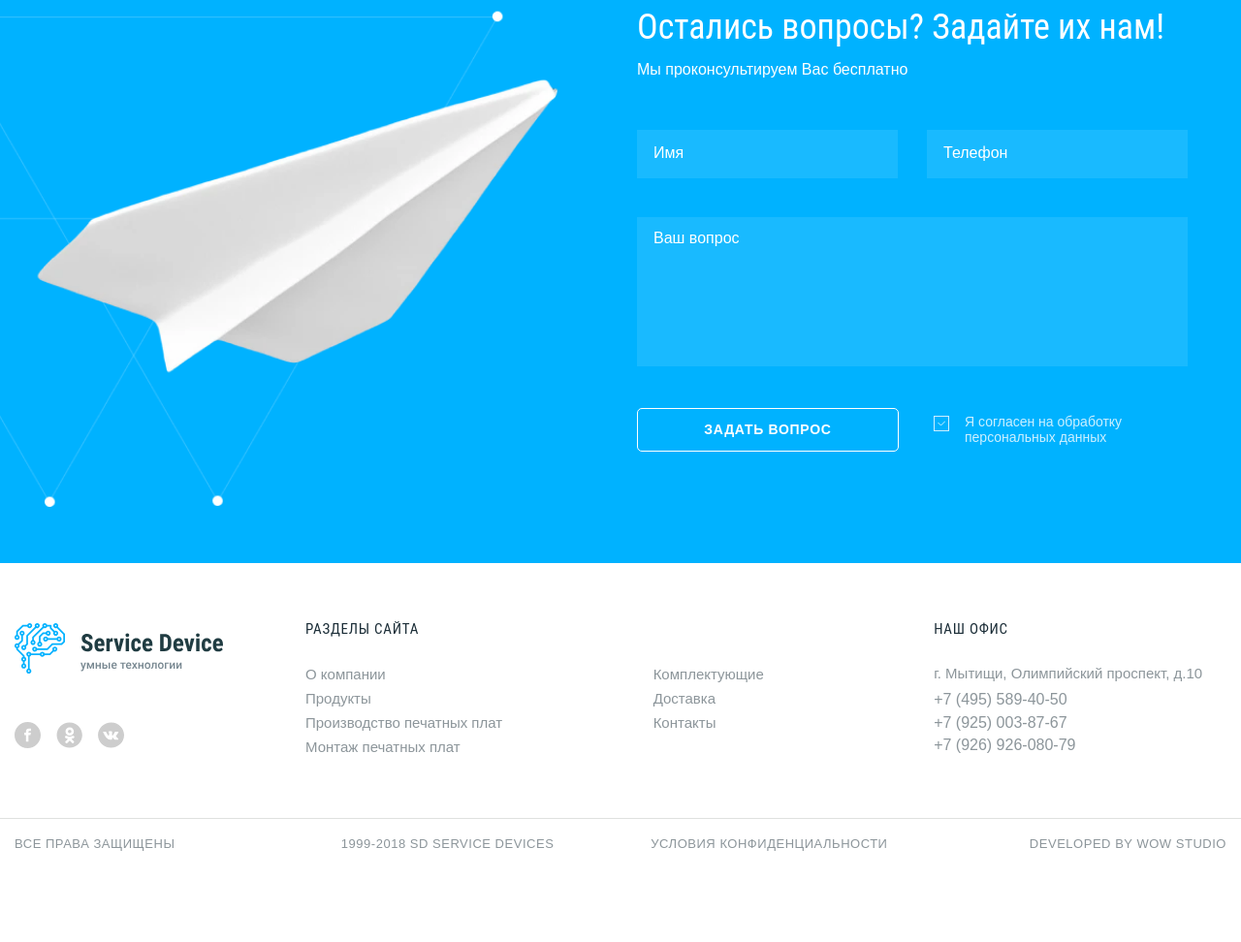
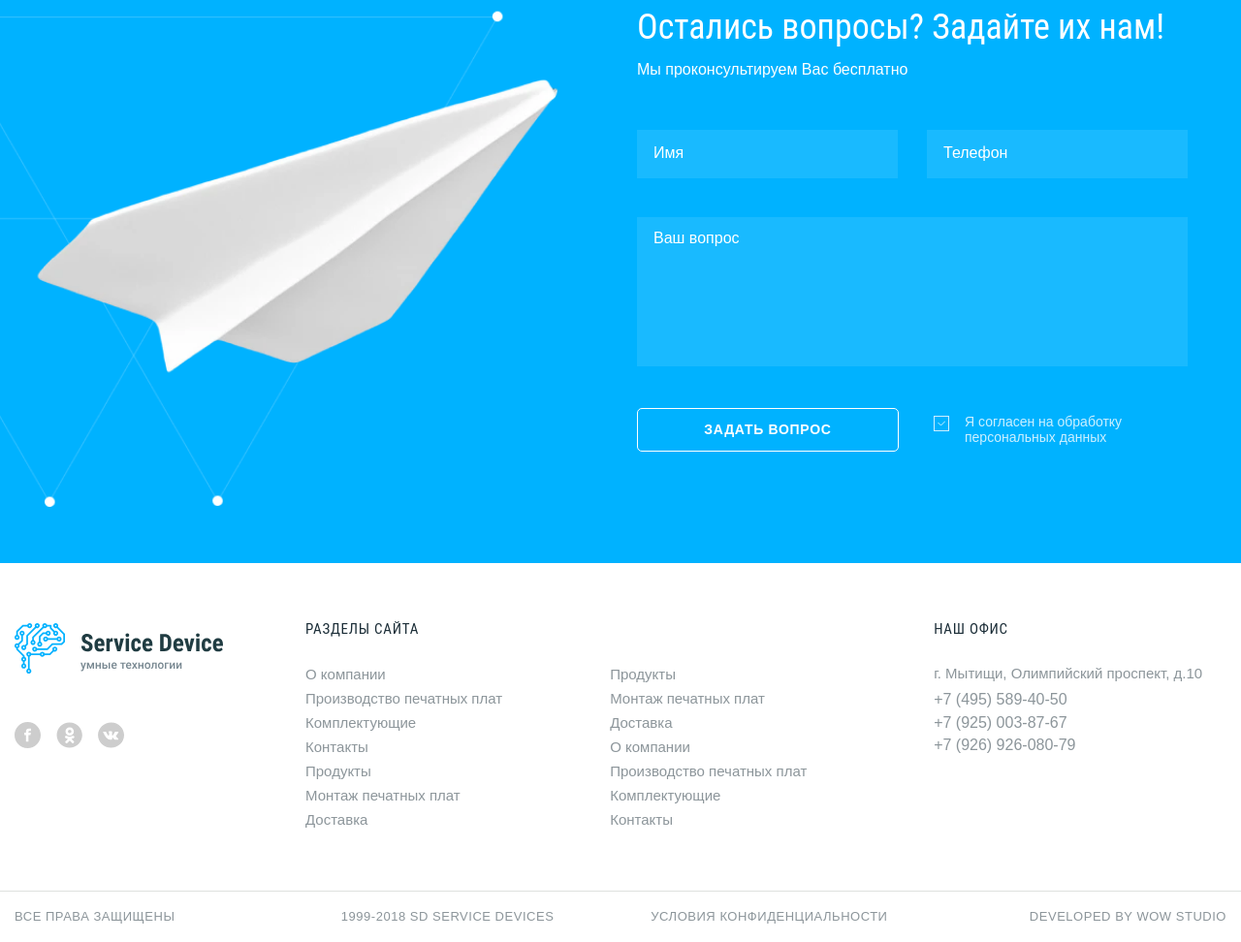
Before and after one commit to avis-a/smart-device, a website: page source/index.html in a window 1280 px wide. Shown: the part 3016-3988 px from the top of the page at 97% size. Before the commit the page ends 3913 px from the top, so only its background shows below. Drawn offline with nearby package versions, Linux system fonts and the light colour scheme; files that its build step writes are made by us from their sources; files whose address does not match are found by name.

Commit message:
Поправила блок "разделы сайта" в футере при переполнении

```diff
--- a/source/index.html
+++ b/source/index.html
@@ -280,6 +280,41 @@
                 Контакты
               </a>
             </li>
+            <li class="cite__item">
+              <a class="cite__link" href="#">
+                О компании
+              </a>
+            </li>
+            <li class="cite__item">
+              <a class="cite__link" href="#">
+                Продукты
+              </a>
+            </li>
+            <li class="cite__item">
+              <a class="cite__link" href="#">
+                Производство печатных плат
+              </a>
+            </li>
+            <li class="cite__item">
+              <a class="cite__link" href="#">
+                Монтаж печатных плат
+              </a>
+            </li>
+            <li class="cite__item">
+              <a class="cite__link" href="#">
+                Комплектующие
+              </a>
+            </li>
+            <li class="cite__item">
+              <a class="cite__link" href="#">
+                Доставка
+              </a>
+            </li>
+            <li class="cite__item">
+              <a class="cite__link" href="#">
+                Контакты
+              </a>
+            </li>
           </ul>
         </div>
       </div>
--- a/source/sass/blocks/cite.scss
+++ b/source/sass/blocks/cite.scss
@@ -48,8 +48,8 @@
 
 .cite__list {
   display: grid;
-  grid-auto-flow: column;
-  grid-template-rows: repeat(4, 1fr);
+  grid-auto-flow: row;
+  grid-template-columns: repeat(2, 1fr);
   column-gap: 19px;
 
   @media (max-width: $pre-desktop-width) {
```
Also changed, not shown: build/css/style.min.css, build/index.html, 1 other file.
